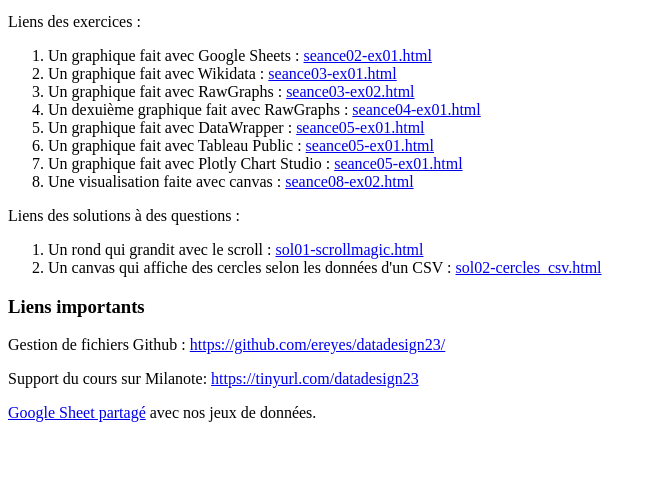
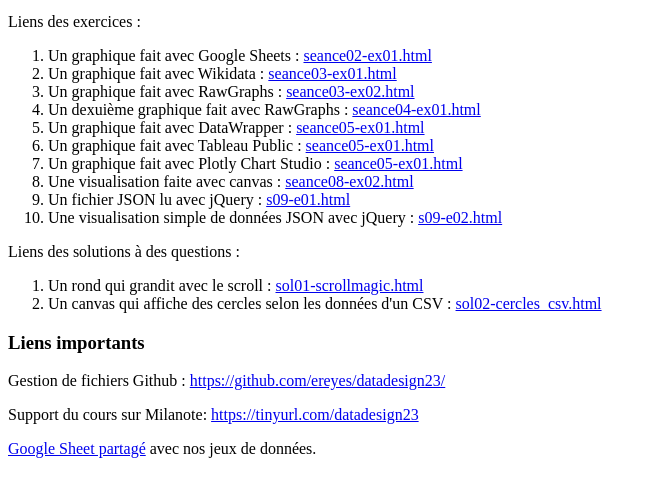
Before and after one commit to ereyes/datadesign23, a plain HTML site: page index.html in a window 1280 px wide. Shown: the part 101-598 px from the top of the page, without its empty margins (0-657 px from the left). Drawn offline with Linux system fonts and the light colour scheme.

Commit message:
Update index.html

```diff
--- a/index.html
+++ b/index.html
@@ -38,6 +38,12 @@
         <li>
             Une visualisation faite avec canvas : <a href="seance08-ex02.html">seance08-ex02.html</a>
         </li>
+         <li>
+            Un fichier JSON lu avec jQuery : <a href="s09-e01.html">s09-e01.html</a>
+        </li>
+         <li>
+            Une visualisation simple de données JSON avec jQuery : <a href="s09-e02.html">s09-e02.html</a>
+        </li>
     </ol>
 
     <p>Liens des solutions à des questions :</p>
```
